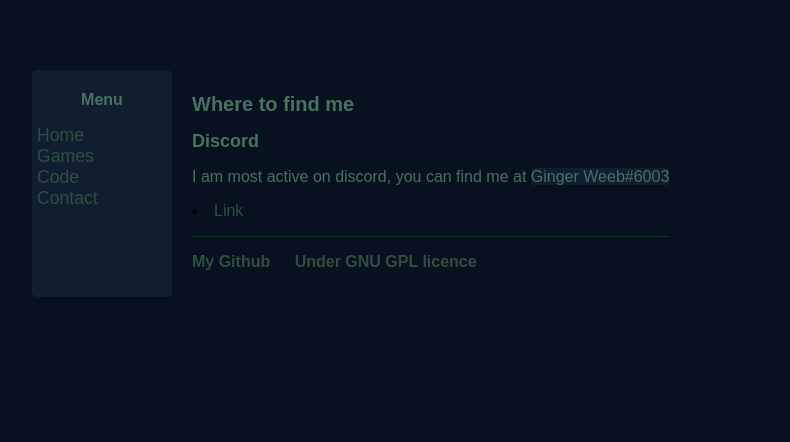
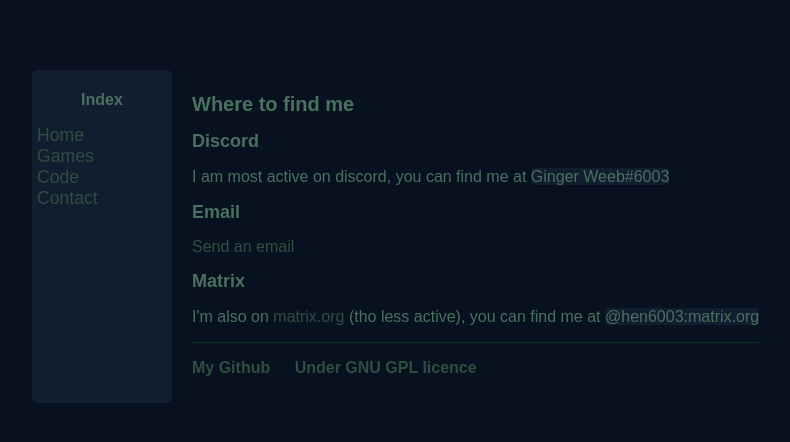
Before and after one commit to hen6003/hen6003.github.io, a Jekyll site: the page built from contact/index.html, in a window 1280 px wide. Shown: the top 442 px of the page, without its empty margins (170-960 px from the left). Built offline with Jekyll 4.4.1, drawn with Linux system fonts in a browser that asks for light colours.

Commit message:
add email and matrix

```diff
--- a/_layouts/default.html
+++ b/_layouts/default.html
@@ -10,7 +10,7 @@
 	<table border="0" cellpadding="0" cellspacing="10">
 	  <tr>
 		<td class="toolbar">
-		  <h3 align="center">Menu</h3>
+		  <h3 align="center">Index</h3>
 		  <a href="..">Home</a>
 		  <a href="../games">Games</a>
 		  <a href="../code">Code</a>
--- a/contact/index.html
+++ b/contact/index.html
@@ -6,5 +6,8 @@ title: Contact
   <h1>Where to find me</h1>
   <h2>Discord</h2>
   <p>I am most active on discord, you can find me at <n style="background-color: #111E2F; border-radius:3px;">Ginger Weeb#6003</n></p>
-  <li><a href="https://hsmith6003.itch.io/1st-game">Link</a></li>
+  <h2>Email</h2>
+  <a href="mailto:henrysmith6003@protonmail.com">Send an email</a>
+  <h2>Matrix</h2>
+  <p>I'm also on <a href="https://matrix.org">matrix.org</a> (tho less active), you can find me at <n style="background-color: #111E2F; border-radius:3px;">@hen6003:matrix.org</n></p>
 </div><!-- /.blurb -->
```
